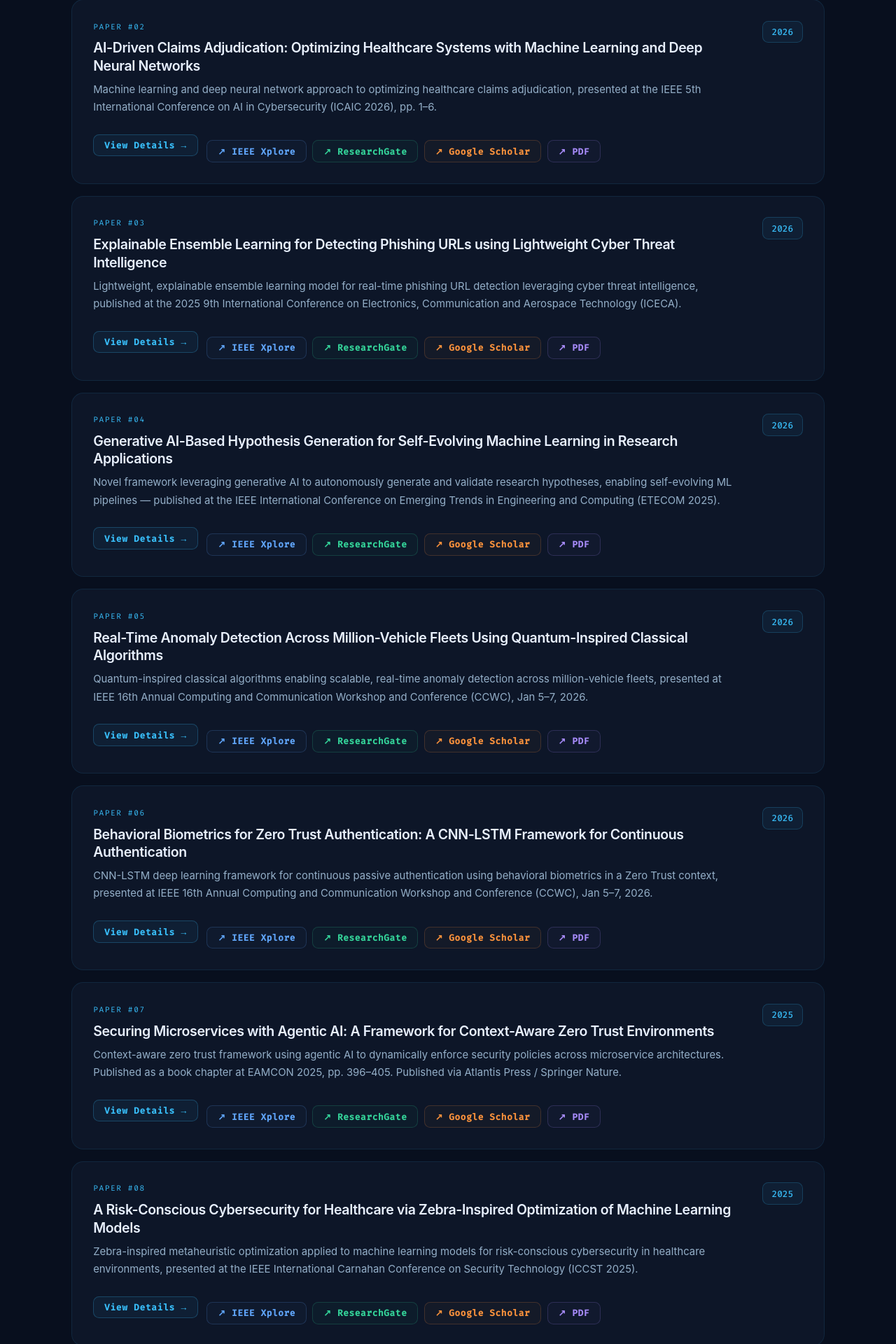
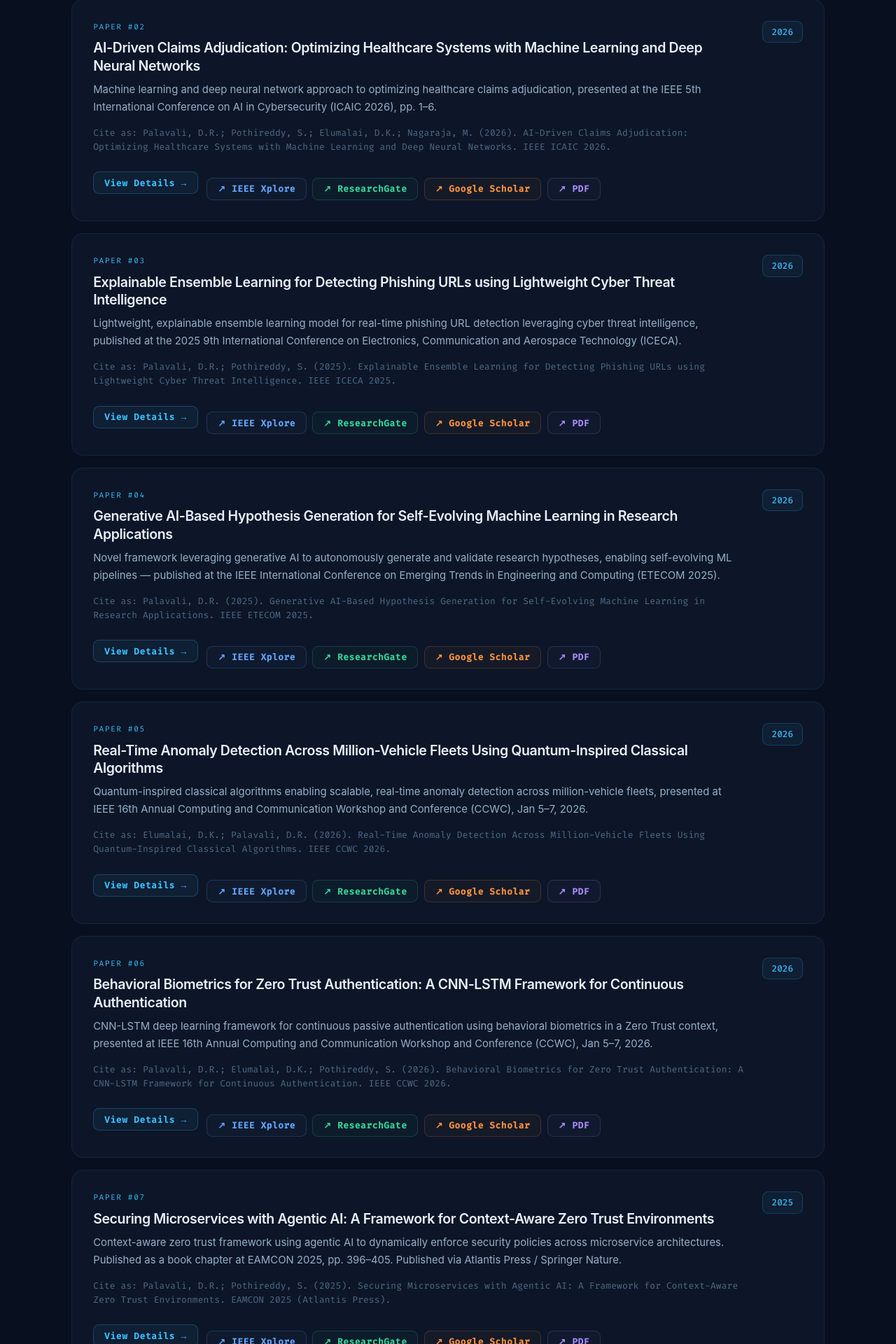
Before and after one commit to pdreddy/drp-portfolio, a React (Vite) app: page / in a window 1280 px wide. Shown: the part 4332-6252 px from the top of the page at 70% size. Built offline with nearby package versions, Linux system fonts and the light colour scheme; a web font is replaced by a local one.

Commit message:
Normalize all publication records to new metadata style

```diff
--- a/src/data.js
+++ b/src/data.js
@@ -25,13 +25,16 @@ export const publications = [
     title: 'AI-Driven Claims Adjudication: Optimizing Healthcare Systems with Machine Learning and Deep Neural Networks',
     authors: 'Damodhara Reddy Palavali; Suneetha Pothireddy; Dinesh Kumar Elumalai; Madhusudan Nagaraja',
     citations: 0,
+    citation: 'Palavali, D.R.; Pothireddy, S.; Elumalai, D.K.; Nagaraja, M. (2026). AI-Driven Claims Adjudication: Optimizing Healthcare Systems with Machine Learning and Deep Neural Networks. IEEE ICAIC 2026.',
     description:
       'Machine learning and deep neural network approach to optimizing healthcare claims adjudication, presented at the IEEE 5th International Conference on AI in Cybersecurity (ICAIC 2026), pp. 1–6.',
     venue: 'IEEE ICAIC 2026',
+    links: {
       ieee: 'https://ieeexplore.ieee.org/author/315152596090113',
       researchgate: 'https://www.researchgate.net/profile/Damodhara-Reddy-Palavali/research',
       scholar: 'https://scholar.google.com/citations?user=gbBDbl4AAAAJ&hl=en',
       pdf: '#',
+    },
   },
   {
     num: '03',
@@ -40,13 +43,16 @@ export const publications = [
     title: 'Explainable Ensemble Learning for Detecting Phishing URLs using Lightweight Cyber Threat Intelligence',
     authors: 'Damodhara Reddy Palavali; Suneetha Pothireddy',
     citations: 0,
+    citation: 'Palavali, D.R.; Pothireddy, S. (2025). Explainable Ensemble Learning for Detecting Phishing URLs using Lightweight Cyber Threat Intelligence. IEEE ICECA 2025.',
     description:
       'Lightweight, explainable ensemble learning model for real-time phishing URL detection leveraging cyber threat intelligence, published at the 2025 9th International Conference on Electronics, Communication and Aerospace Technology (ICECA).',
     venue: 'IEEE ICECA 2025',
+    links: {
       ieee: 'https://ieeexplore.ieee.org/author/315152596090113',
       researchgate: 'https://www.researchgate.net/profile/Damodhara-Reddy-Palavali/research',
       scholar: 'https://scholar.google.com/citations?user=gbBDbl4AAAAJ&hl=en',
       pdf: '#',
+    },
   },
   {
     num: '04',
@@ -55,13 +61,16 @@ export const publications = [
     title: 'Generative AI-Based Hypothesis Generation for Self-Evolving Machine Learning in Research Applications',
     authors: 'Damodhara Reddy Palavali',
     citations: 0,
+    citation: 'Palavali, D.R. (2025). Generative AI-Based Hypothesis Generation for Self-Evolving Machine Learning in Research Applications. IEEE ETECOM 2025.',
     description:
       'Novel framework leveraging generative AI to autonomously generate and validate research hypotheses, enabling self-evolving ML pipelines — published at the IEEE International Conference on Emerging Trends in Engineering and Computing (ETECOM 2025).',
     venue: 'IEEE ETECOM 2025',
+    links: {
       ieee: 'https://ieeexplore.ieee.org/author/315152596090113',
       researchgate: 'https://www.researchgate.net/profile/Damodhara-Reddy-Palavali/research',
       scholar: 'https://scholar.google.com/citations?user=gbBDbl4AAAAJ&hl=en',
       pdf: '#',
+    },
   },
   {
     num: '05',
@@ -70,13 +79,16 @@ export const publications = [
     title: 'Real-Time Anomaly Detection Across Million-Vehicle Fleets Using Quantum-Inspired Classical Algorithms',
     authors: 'Dinesh Kumar Elumalai; Damodhara Reddy Palavali',
     citations: 0,
+    citation: 'Elumalai, D.K.; Palavali, D.R. (2026). Real-Time Anomaly Detection Across Million-Vehicle Fleets Using Quantum-Inspired Classical Algorithms. IEEE CCWC 2026.',
     description:
       'Quantum-inspired classical algorithms enabling scalable, real-time anomaly detection across million-vehicle fleets, presented at IEEE 16th Annual Computing and Communication Workshop and Conference (CCWC), Jan 5–7, 2026.',
     venue: 'IEEE CCWC 2026',
+    links: {
       ieee: 'https://ieeexplore.ieee.org/author/315152596090113',
       researchgate: 'https://www.researchgate.net/profile/Damodhara-Reddy-Palavali/research',
       scholar: 'https://scholar.google.com/citations?user=gbBDbl4AAAAJ&hl=en',
       pdf: '#',
+    },
   },
   {
     num: '06',
@@ -85,13 +97,16 @@ export const publications = [
     title: 'Behavioral Biometrics for Zero Trust Authentication: A CNN-LSTM Framework for Continuous Authentication',
     authors: 'Damodhara Reddy Palavali; Dinesh Kumar Elumalai; Suneetha Pothireddy',
     citations: 0,
+    citation: 'Palavali, D.R.; Elumalai, D.K.; Pothireddy, S. (2026). Behavioral Biometrics for Zero Trust Authentication: A CNN-LSTM Framework for Continuous Authentication. IEEE CCWC 2026.',
     description:
       'CNN-LSTM deep learning framework for continuous passive authentication using behavioral biometrics in a Zero Trust context, presented at IEEE 16th Annual Computing and Communication Workshop and Conference (CCWC), Jan 5–7, 2026.',
     venue: 'IEEE CCWC 2026',
+    links: {
       ieee: 'https://ieeexplore.ieee.org/author/315152596090113',
       researchgate: 'https://www.researchgate.net/profile/Damodhara-Reddy-Palavali/research',
       scholar: 'https://scholar.google.com/citations?user=gbBDbl4AAAAJ&hl=en',
       pdf: '#',
+    },
   },
   {
     num: '07',
@@ -100,13 +115,16 @@ export const publications = [
     title: 'Securing Microservices with Agentic AI: A Framework for Context-Aware Zero Trust Environments',
     authors: 'Damodhara Reddy Palavali; Suneetha Pothireddy',
     citations: 0,
+    citation: 'Palavali, D.R.; Pothireddy, S. (2025). Securing Microservices with Agentic AI: A Framework for Context-Aware Zero Trust Environments. EAMCON 2025 (Atlantis Press).',
     description:
       'Context-aware zero trust framework using agentic AI to dynamically enforce security policies across microservice architectures. Published as a book chapter at EAMCON 2025, pp. 396–405. Published via Atlantis Press / Springer Nature.',
     venue: 'EAMCON 2025 (Atlantis Press)',
+    links: {
       ieee: 'https://www.atlantis-press.com/proceedings/eamcon-25/126020751',
       researchgate: 'https://www.researchgate.net/profile/Damodhara-Reddy-Palavali/research',
       scholar: 'https://scholar.google.com/citations?user=gbBDbl4AAAAJ&hl=en',
       pdf: '#',
+    },
   },
   {
     num: '08',
@@ -115,13 +133,16 @@ export const publications = [
     title: 'A Risk-Conscious Cybersecurity for Healthcare via Zebra-Inspired Optimization of Machine Learning Models',
     authors: 'Damodhara Reddy Palavali; Suneetha Pothireddy',
     citations: 0,
+    citation: 'Palavali, D.R.; Pothireddy, S. (2025). A Risk-Conscious Cybersecurity for Healthcare via Zebra-Inspired Optimization of Machine Learning Models. IEEE ICCST 2025.',
     description:
       'Zebra-inspired metaheuristic optimization applied to machine learning models for risk-conscious cybersecurity in healthcare environments, presented at the IEEE International Carnahan Conference on Security Technology (ICCST 2025).',
     venue: 'IEEE ICCST 2025',
+    links: {
       ieee: 'https://ieeexplore.ieee.org/author/315152596090113',
       researchgate: 'https://www.researchgate.net/profile/Damodhara-Reddy-Palavali/research',
       scholar: 'https://scholar.google.com/citations?user=gbBDbl4AAAAJ&hl=en',
       pdf: '#',
+    },
   },
   {
     num: '09',
@@ -130,13 +151,16 @@ export const publications = [
     title: 'Privacy-Preserving Federated Learning for Multi-Institutional Diagnosis of Rare Diseases Using Heterogeneous EHR Data',
     authors: 'Damodhara Reddy Palavali; Suneetha Pothireddy',
     citations: 0,
+    citation: 'Palavali, D.R.; Pothireddy, S. (2025). Privacy-Preserving Federated Learning for Multi-Institutional Diagnosis of Rare Diseases Using Heterogeneous EHR Data. IEEE IC3IT 2025.',
     description:
       'Federated learning architecture enabling privacy-preserving, cross-institutional rare disease diagnosis across heterogeneous Electronic Health Record systems, presented at the 2025 International Conference on Communication, Computer, and Information Technology (IC3IT).',
     venue: 'IEEE IC3IT 2025',
+    links: {
       ieee: 'https://ieeexplore.ieee.org/author/315152596090113',
       researchgate: 'https://www.researchgate.net/profile/Damodhara-Reddy-Palavali/research',
       scholar: 'https://scholar.google.com/citations?user=gbBDbl4AAAAJ&hl=en',
       pdf: '#',
+    },
   },
 ]
 
```
Lines whose indentation alone changed are shown as unchanged.
